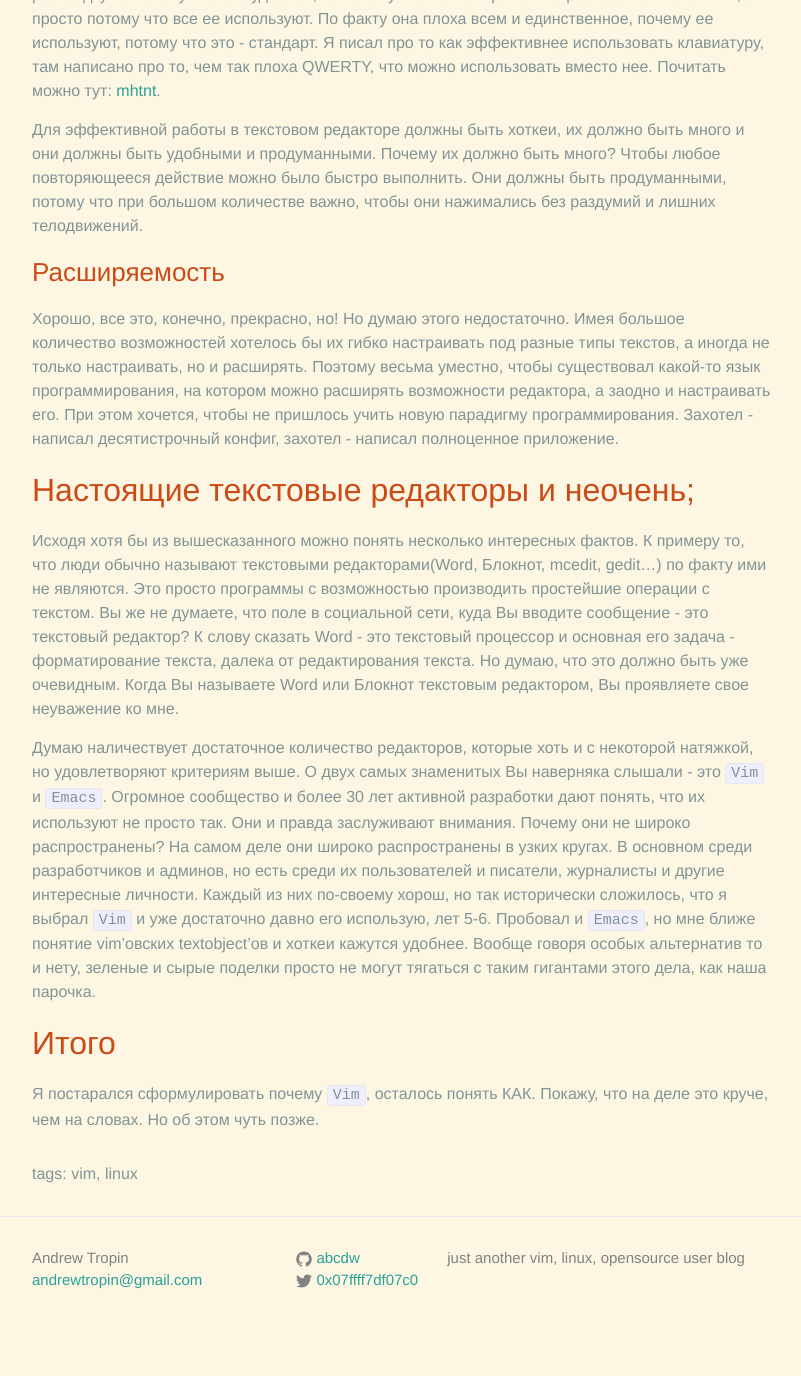
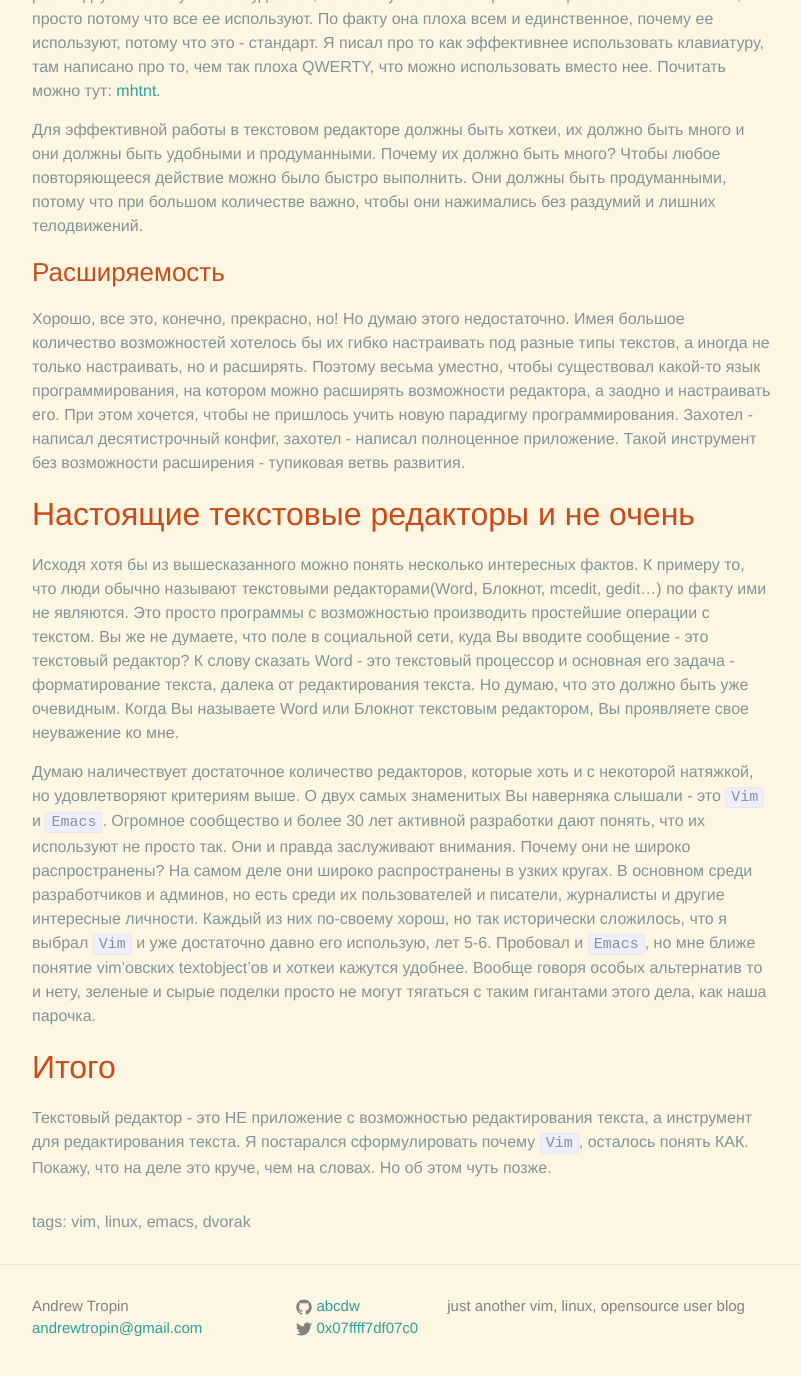
Before and after one commit to rednotes/rednotes.github.io, a Jekyll site: the page built from _posts/2014-10-30-vim-story-1.markdown, in a window 1280 px wide and 1400 px high, scrolled down 1887 px. Shown: the top 1376 px of the window, without its empty margins (238-1039 px from the left). Built offline with Jekyll 4.4.1, drawn with Linux system fonts in a browser that asks for light colours; before the commit the page ends 3239 px from its top, so only the background shows below that.

Commit message:
Update vim-story-1

```diff
--- a/_posts/2014-10-30-vim-story-1.markdown
+++ b/_posts/2014-10-30-vim-story-1.markdown
@@ -2,7 +2,7 @@
 layout: post
 title: "vim story #1"
 permalink: story/vim/1
-tags: vim, linux
+tags: vim, linux, emacs, dvorak
 ---
 
 Мне нравится когда то, что я делаю доставляет мне удовольствие. Более того,
@@ -99,8 +99,9 @@ tags: vim, linux
 расширять возможности редактора, а заодно и настраивать его. При этом хочется,
 чтобы не пришлось учить новую парадигму программирования. Захотел - написал
 десятистрочный конфиг, захотел - написал полноценное приложение.
+Такой инструмент без возможности расширения - тупиковая ветвь развития.
 
-## Настоящие текстовые редакторы и неочень;
+## Настоящие текстовые редакторы и не очень
 Исходя хотя бы из вышесказанного можно понять несколько интересных фактов.
 К примеру то, что люди обычно называют текстовыми редакторами(Word, Блокнот,
 mcedit, gedit...) по факту ими не являются. Это просто программы с возможностью
@@ -127,6 +128,8 @@ mcedit, gedit...) по факту ими не являются. Это прос
 могут тягаться с таким гигантами этого дела, как наша парочка.
 
 ## Итого
+Текстовый редактор - это НЕ приложение с возможностью редактирования текста, а
+инструмент для редактирования текста.
 Я постарался сформулировать почему `Vim`, осталось понять КАК. Покажу, что на
 деле это круче, чем на словах. Но об этом чуть позже.
 
```
